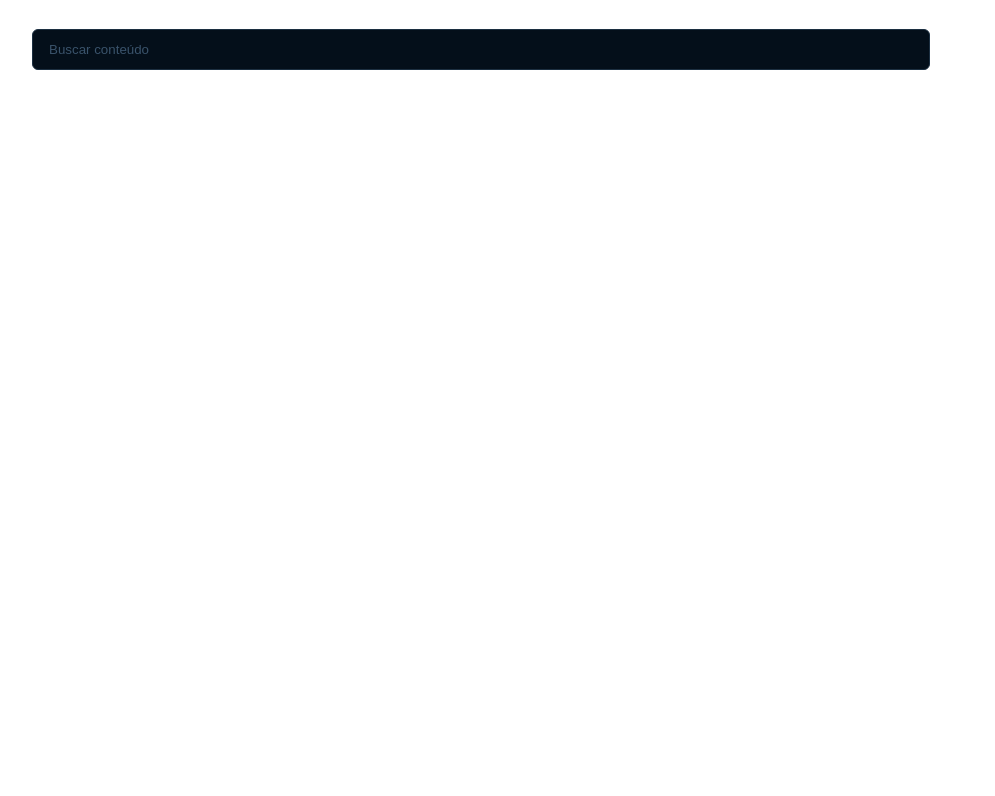
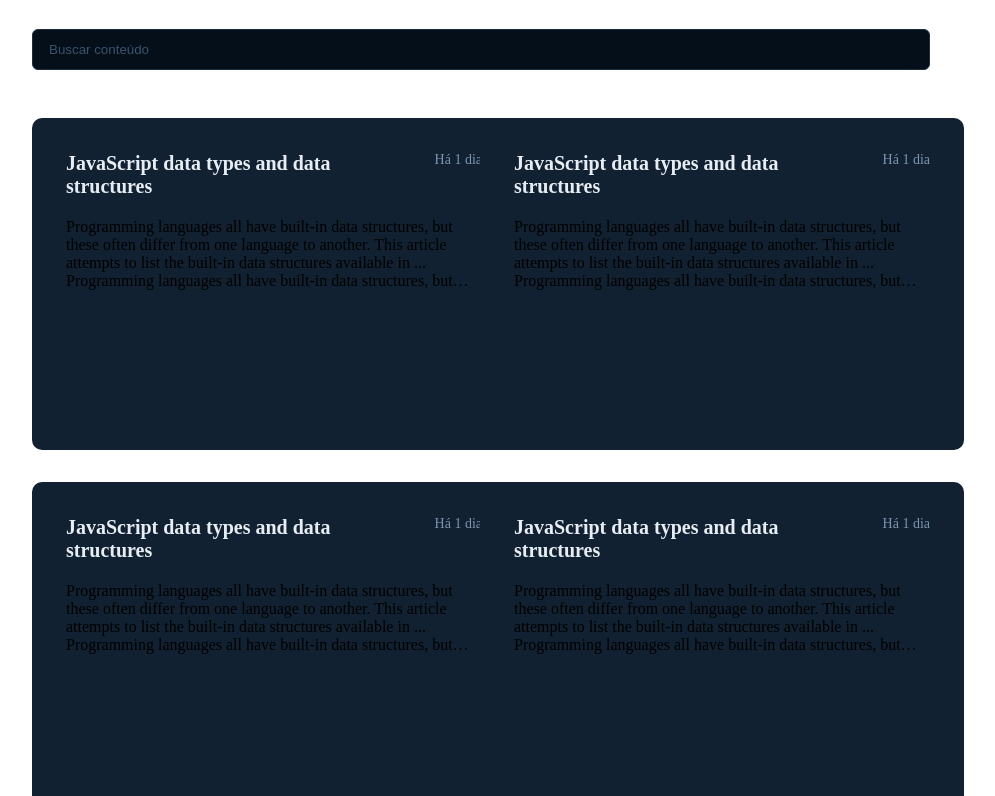
Before and after one commit to felipengr/github-blog, a React (Vite) app: page /#/ in a window 1280 px wide. Shown: the part 604-1400 px from the top of the page, without its empty margins (176-1171 px from the left). Before the commit the page ends 800 px from the top, so only its background shows below. Built offline with nearby package versions, Linux system fonts and the light colour scheme.

Commit message:
component post

```diff
--- /dev/null
+++ b/src/pages/Blog/components/Post/index.tsx
@@ -0,0 +1,24 @@
+import { PostContainer } from "./styles";
+
+export function Post() {
+    return (
+        <PostContainer>
+            <div>
+                <strong>
+                    JavaScript data types and data structures
+                </strong>
+                <span>Há 1 dia</span>
+            </div>
+            <p>
+                Programming languages all have built-in data structures,
+                but these often differ from one language to another.
+                This article attempts to list the built-in data structures
+                available in ...
+                Programming languages all have built-in data structures,
+                but these often differ from one language to another.
+                This article attempts to list the built-in data structures
+                available in ...
+            </p>
+        </PostContainer>
+    )
+}
--- /dev/null
+++ b/src/pages/Blog/components/Post/styles.ts
@@ -0,0 +1,46 @@
+import styled from "styled-components";
+
+export const PostContainer = styled.div`
+    width: 100%;
+    height: 16.5rem;
+    border-radius: 10px;
+    background: ${({theme}) => theme.colors["base-post"]};
+    border: 2px solid ${({theme}) => theme.colors["base-post"]};
+    padding: 2rem;
+    transition: 0.4s;
+
+    &:hover {
+        border-color: ${({theme}) => theme.colors["base-label"]};
+    }
+
+    div {
+        display: flex;
+        gap: 1rem;
+        margin-bottom: 1.25rem;
+
+        strong {
+            flex: 1;
+            font-size: ${({theme}) => theme.textSizes["title-title-m"]};
+            color: ${({theme}) => theme.colors["base-title"]};
+            overflow: hidden;
+            text-overflow: ellipsis;
+            display: -webkit-box;
+            -webkit-box-orient: vertical;
+            -webkit-line-clamp: 2;
+        }
+
+        span {
+            width: max-content;
+            font-size: ${({theme}) => theme.textSizes["text-text-s"]};
+            color: ${({theme}) => theme.colors["base-span"]};
+        }
+    }
+
+    p {
+        overflow: hidden;
+        text-overflow: ellipsis;
+        display: -webkit-box;
+        -webkit-box-orient: vertical;
+        -webkit-line-clamp: 4;
+    }
+`
--- a/src/pages/Blog/index.tsx
+++ b/src/pages/Blog/index.tsx
@@ -1,11 +1,21 @@
+import { Post } from "./components/Post";
 import { Profile } from "./components/Profile";
 import { SearchInput } from "./components/SearchInput";
+import { PostsListContainer } from "./styles";
 
 export function Blog() {
     return (
         <>
             <Profile />
             <SearchInput />
+            <PostsListContainer>
+                <Post />
+                <Post />
+                <Post />
+                <Post />
+                <Post />
+                <Post />
+            </PostsListContainer>
         </>
     )
 }
--- /dev/null
+++ b/src/pages/Blog/styles.ts
@@ -0,0 +1,9 @@
+import styled from "styled-components";
+
+export const PostsListContainer = styled.section`
+    width: 100%;
+    display: grid;
+    grid-template-columns: repeat(auto-fit, minmax(26rem, 1fr));
+    gap: 2rem;
+    margin-bottom: 14rem;
+`
```
